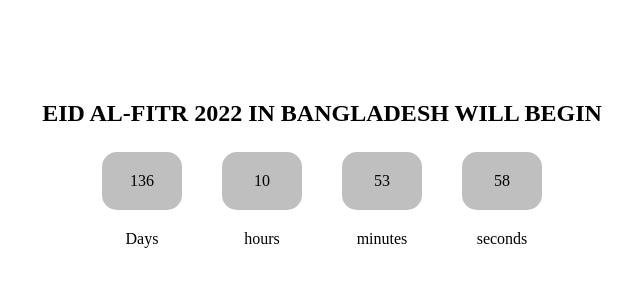
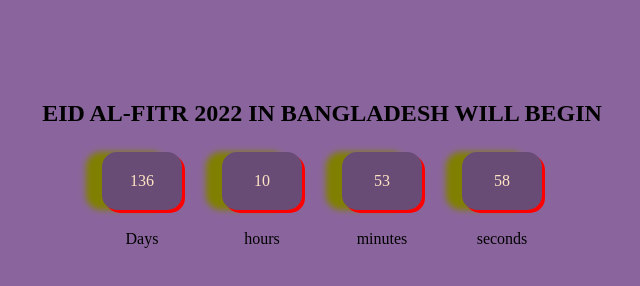
Before and after one commit to wazedaladib/Countdown, a plain HTML site: page index.html in a window 1280 px wide. Shown: the whole page, without its empty margins (318-958 px from the left). Drawn offline with Linux system fonts and the light colour scheme.

Commit message:
bg added

```diff
--- a/CSS/style.css
+++ b/CSS/style.css
@@ -3,6 +3,7 @@
     margin: 0px;
     padding: 0;
     box-sizing: border-box;
+    background-color:#8A659D;
 }
 .container{
     margin-top: 100px;
@@ -17,6 +18,7 @@
 .section{
     display: flex;
     margin: 5px;
+
 }
 .section2{
     padding-top: 100px;
@@ -36,10 +38,13 @@
     padding: 20px;
     background: rgb(0,0,0,.25);
     margin: 20px;
+    color: bisque;
     border-radius: 15px;
+    box-shadow: 3px 3px red, -1em 0 .4em olive;
 
 }
 .timezone > span{
     align-items: center;
     justify-content: center;
+    color: seashell;
 }
```
